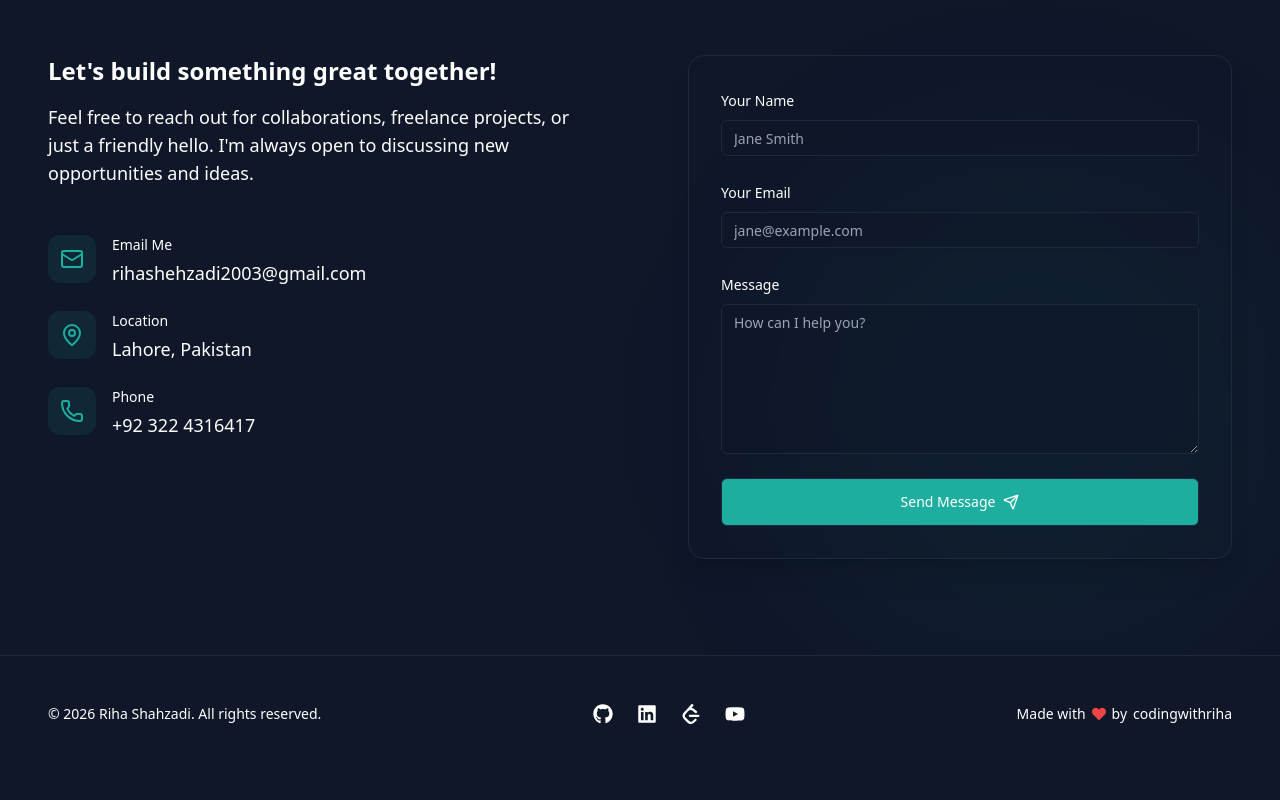
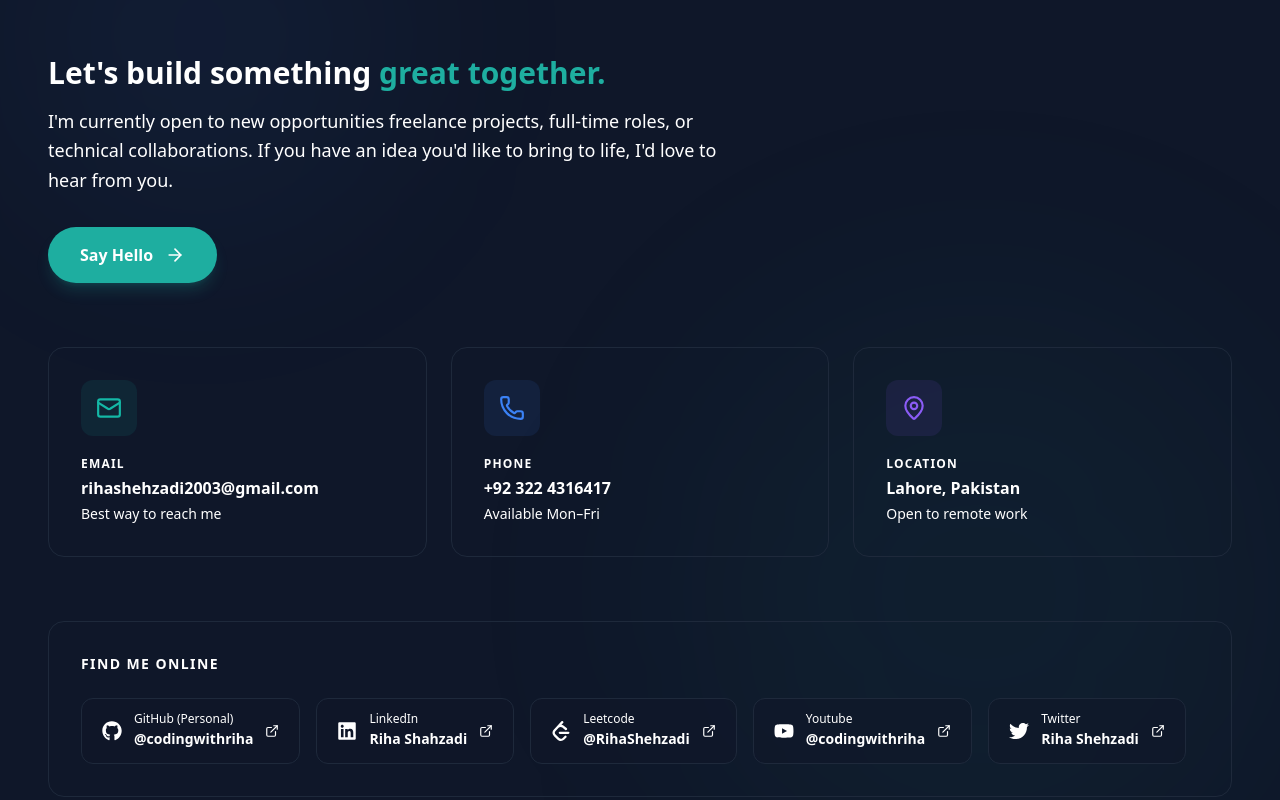
Before and after one commit to codingwithriha/my-portfolio, a React (Vite) app: page / in a window 1280 px wide. Shown: the part 4040-4840 px from the top of the page. Before the commit the page ends 4812 px from the top, so only its background shows below. Built offline with nearby package versions, Linux system fonts and the light colour scheme.

Commit message:
feat: enhance Contact section with new layout and social links

```diff
--- a/src/components/sections/Contact.tsx
+++ b/src/components/sections/Contact.tsx
@@ -1,48 +1,79 @@
-import { useState } from "react";
 import { motion } from "framer-motion";
-import { Mail, MapPin, Phone, Send, CheckCircle, AlertCircle } from "lucide-react";
-import { Button } from "../ui/button";
-import { Input } from "../ui/input";
-import { Textarea } from "../ui/textarea";
+import { Mail, MapPin, Phone, ExternalLink, ArrowRight } from "lucide-react";
+import { FaGithub, FaLinkedin, FaTwitter, FaYoutube } from "react-icons/fa";
+import { SiLeetcode } from "react-icons/si";
 
-type Status = "idle" | "sending" | "success" | "error";
+const CONTACT_CARDS = [
+  {
+    icon: Mail,
+    label: "Email",
+    value: "rihashehzadi2003@gmail.com",
+    href: "mailto:rihashehzadi2003@gmail.com",
+    description: "Best way to reach me",
+    color: "#14b8a6",
+  },
+  {
+    icon: Phone,
+    label: "Phone",
+    value: "+92 322 4316417",
+    href: "tel:+923224316417",
+    description: "Available Mon–Fri",
+    color: "#3b82f6",
+  },
+  {
+    icon: MapPin,
+    label: "Location",
+    value: "Lahore, Pakistan",
+    href: "https://maps.google.com/?q=Lahore,Pakistan",
+    description: "Open to remote work",
+    color: "#8b5cf6",
+  },
+];
+
+const SOCIAL_LINKS = [
+  {
+    label: "GitHub (Personal)",
+    href: "https://github.com/codingwithriha",
+    icon: FaGithub,
+    username: "@codingwithriha",
+    color: "#f0f0f0",
+  },
+  {
+    label: "LinkedIn",
+    href: "https://www.linkedin.com/in/riha-shehzadi",
+    icon: FaLinkedin,
+    username: "Riha Shahzadi",
+    color: "#0a66c2",
+  },
+  {
+    label: "Leetcode",
+    href: "https://leetcode.com/u/RihaShehzadi",
+    icon: SiLeetcode,
+    username: "@RihaShehzadi",
+    color: "#f0f0f0",
+  },
+  {
+    label: "Youtube",
+    href: "https://www.youtube.com/@codingwithriha",
+    icon: FaYoutube,
+    username: "@codingwithriha",
+    color: "#0a66c2",
+  },
+  {
+    label: "Twitter",
+    href: "https://twitter.com/rihashehzadi",
+    icon: FaTwitter,
+    username: "Riha Shehzadi",
+    color: "#0a66c2",
+  },
+
+];
 
 export function Contact() {
-  const [status, setStatus] = useState<Status>("idle");
-  const [errorMsg, setErrorMsg] = useState("");
-  const [form, setForm] = useState({ name: "", email: "", message: "" });
-
-  const handleChange = (e: React.ChangeEvent<HTMLInputElement | HTMLTextAreaElement>) => {
-    setForm((prev) => ({ ...prev, [e.target.name]: e.target.value }));
-  };
-
-  const handleSubmit = async (e: React.FormEvent) => {
-    e.preventDefault();
-    setStatus("sending");
-    setErrorMsg("");
-    try {
-      const res = await fetch("/api/contact", {
-        method: "POST",
-        headers: { "Content-Type": "application/json" },
-        body: JSON.stringify(form),
-      });
-      const data = await res.json() as { success?: boolean; error?: string };
-      if (!res.ok || !data.success) {
-        throw new Error(data.error ?? "Something went wrong.");
-      }
-      setStatus("success");
-      setForm({ name: "", email: "", message: "" });
-      setTimeout(() => setStatus("idle"), 5000);
-    } catch (err) {
-      setErrorMsg(err instanceof Error ? err.message : "Failed to send message.");
-      setStatus("error");
-      setTimeout(() => setStatus("idle"), 5000);
-    }
-  };
-
   return (
     <section id="contact" className="py-24 relative overflow-hidden">
-      <div className="absolute bottom-0 right-0 w-[500px] h-[500px] bg-primary/5 rounded-full blur-[100px] pointer-events-none" />
+      <div className="absolute bottom-0 right-0 w-[600px] h-[600px] bg-primary/5 rounded-full blur-[120px] pointer-events-none" />
+      <div className="absolute top-0 left-0 w-[400px] h-[400px] bg-blue-500/5 rounded-full blur-[100px] pointer-events-none" />
 
       <div className="container mx-auto px-6 md:px-12 relative z-10">
         <motion.div
@@ -56,151 +87,103 @@ export function Contact() {
           <div className="w-20 h-1 bg-primary rounded-full"></div>
         </motion.div>
 
-        <div className="grid lg:grid-cols-2 gap-12 lg:gap-24">
+        {/* Hero CTA */}
         <motion.div
-            initial={{ opacity: 0, x: -30 }}
-            whileInView={{ opacity: 1, x: 0 }}
+          initial={{ opacity: 0, y: 24 }}
+          whileInView={{ opacity: 1, y: 0 }}
           viewport={{ once: true }}
           transition={{ duration: 0.6 }}
-            className="space-y-8"
+          className="mb-16 max-w-2xl"
         >
+          <h3 className="text-2xl md:text-3xl font-bold text-foreground mb-4 leading-snug">
+            Let's build something{" "}
+            <span className="text-primary">great together.</span>
+          </h3>
+          <p className="text-muted-foreground text-lg leading-relaxed mb-8">
+            I'm currently open to new opportunities  freelance projects, full-time roles,
+            or technical collaborations. If you have an idea you'd like to bring to life,
+            I'd love to hear from you.
+          </p>
+          <a
+            href="mailto:rihashehzadi2003@gmail.com"
+            data-testid="link-cta-email"
+            className="inline-flex items-center gap-3 bg-primary text-primary-foreground px-8 py-4 rounded-full text-base font-semibold hover:bg-primary/90 transition-all hover:gap-4 shadow-lg shadow-primary/20"
+          >
+            Say Hello <ArrowRight size={20} />
+          </a>
+        </motion.div>
+
+        {/* Contact cards */}
+        <div className="grid md:grid-cols-3 gap-6 mb-16">
+          {CONTACT_CARDS.map((card, i) => {
+            const Icon = card.icon;
+            return (
+              <motion.a
+                key={card.label}
+                href={card.href}
+                target={card.href.startsWith("http") ? "_blank" : undefined}
+                rel="noopener noreferrer"
+                data-testid={`card-contact-${card.label.toLowerCase()}`}
+                initial={{ opacity: 0, y: 30 }}
+                whileInView={{ opacity: 1, y: 0 }}
+                viewport={{ once: true }}
+                transition={{ duration: 0.5, delay: i * 0.1 }}
+                className="group block bg-card border border-border rounded-2xl p-8 hover:border-primary/40 hover:shadow-lg transition-all"
+              >
+                <div
+                  className="w-14 h-14 rounded-xl flex items-center justify-center mb-5 transition-transform group-hover:scale-110"
+                  style={{ background: `${card.color}18`, color: card.color }}
+                >
+                  <Icon size={26} />
+                </div>
+                <p className="text-xs font-semibold uppercase tracking-widest text-muted-foreground mb-1">
+                  {card.label}
+                </p>
+                <p className="text-foreground font-semibold text-base mb-1 break-all group-hover:text-primary transition-colors">
+                  {card.value}
+                </p>
+                <p className="text-muted-foreground text-sm">{card.description}</p>
+              </motion.a>
+            );
+          })}
+        </div>
+
+        {/* Social links */}
+        <motion.div
+          initial={{ opacity: 0, y: 20 }}
+          whileInView={{ opacity: 1, y: 0 }}
+          viewport={{ once: true }}
+          transition={{ duration: 0.5, delay: 0.3 }}
+          className="bg-card border border-border rounded-2xl p-8"
+        >
+          <p className="text-sm font-semibold uppercase tracking-widest text-muted-foreground mb-6">
+            Find me online
+          </p>
+          <div className="flex flex-col sm:flex-row flex-wrap gap-4">
+            {SOCIAL_LINKS.map((link) => {
+              const Icon = link.icon;
+              return (
+                <a
+                  key={link.href}
+                  href={link.href}
+                  target="_blank"
+                  rel="noopener noreferrer"
+                  data-testid={`link-social-${link.label.toLowerCase().replace(/\s+/g, "-")}`}
+                  className="group flex items-center gap-3 bg-background/60 border border-border hover:border-primary/40 rounded-xl px-5 py-3.5 transition-all hover:shadow-md"
+                >
+                  <Icon size={20} className="text-muted-foreground group-hover:text-primary transition-colors" />
                   <div>
-              <h3 className="text-2xl font-bold mb-4">Let's build something great together!</h3>
-              <p className="text-muted-foreground text-lg">
-                Feel free to reach out for collaborations, freelance projects, or just a friendly hello.
-                I'm always open to discussing new opportunities and ideas.
+                    <p className="text-xs text-muted-foreground leading-none mb-1">{link.label}</p>
+                    <p className="text-sm font-semibold text-foreground group-hover:text-primary transition-colors">
+                      {link.username}
                     </p>
                   </div>
-
-            <div className="space-y-6 pt-4">
-              <div className="flex items-start gap-4">
-                <div className="w-12 h-12 rounded-xl bg-primary/10 flex items-center justify-center text-primary shrink-0">
-                  <Mail size={24} />
-                </div>
-                <div>
-                  <span className="block text-sm text-muted-foreground mb-1">Email Me</span>
-                  <a
-                    href="mailto:rihashehzadi2003@gmail.com"
-                    data-testid="link-email"
-                    className="text-lg font-medium text-foreground hover:text-primary transition-colors"
-                  >
-                    rihashehzadi2003@gmail.com
+                  <ExternalLink size={14} className="ml-auto text-muted-foreground/50 group-hover:text-primary transition-colors" />
                 </a>
-                </div>
-              </div>
-
-              <div className="flex items-start gap-4">
-                <div className="w-12 h-12 rounded-xl bg-primary/10 flex items-center justify-center text-primary shrink-0">
-                  <MapPin size={24} />
-                </div>
-                <div>
-                  <span className="block text-sm text-muted-foreground mb-1">Location</span>
-                  <span className="text-lg font-medium text-foreground">Lahore, Pakistan</span>
-                </div>
-              </div>
-
-              <div className="flex items-start gap-4">
-                <div className="w-12 h-12 rounded-xl bg-primary/10 flex items-center justify-center text-primary shrink-0">
-                  <Phone size={24} />
-                </div>
-                <div>
-                  <span className="block text-sm text-muted-foreground mb-1">Phone</span>
-                  <a
-                    href="tel:+923224316417"
-                    data-testid="link-phone"
-                    className="text-lg font-medium text-foreground hover:text-primary transition-colors"
-                  >
-                    +92 322 4316417
-                  </a>
-                </div>
-              </div>
+              );
+            })}
           </div>
         </motion.div>
-
-          <motion.div
-            initial={{ opacity: 0, x: 30 }}
-            whileInView={{ opacity: 1, x: 0 }}
-            viewport={{ once: true }}
-            transition={{ duration: 0.6 }}
-          >
-            <form
-              onSubmit={handleSubmit}
-              className="bg-card border border-border rounded-2xl p-8 shadow-xl space-y-6"
-            >
-              <div className="space-y-2">
-                <label htmlFor="name" className="text-sm font-medium">Your Name</label>
-                <Input
-                  id="name"
-                  name="name"
-                  required
-                  value={form.name}
-                  onChange={handleChange}
-                  placeholder="Jane Smith"
-                  data-testid="input-name"
-                  className="bg-background/50"
-                />
-              </div>
-
-              <div className="space-y-2">
-                <label htmlFor="email" className="text-sm font-medium">Your Email</label>
-                <Input
-                  id="email"
-                  name="email"
-                  type="email"
-                  required
-                  value={form.email}
-                  onChange={handleChange}
-                  placeholder="jane@example.com"
-                  data-testid="input-email"
-                  className="bg-background/50"
-                />
-              </div>
-
-              <div className="space-y-2">
-                <label htmlFor="message" className="text-sm font-medium">Message</label>
-                <Textarea
-                  id="message"
-                  name="message"
-                  required
-                  value={form.message}
-                  onChange={handleChange}
-                  placeholder="How can I help you?"
-                  data-testid="input-message"
-                  className="min-h-[150px] bg-background/50 resize-y"
-                />
-              </div>
-
-              {status === "error" && (
-                <div className="flex items-center gap-2 text-sm text-red-400 bg-red-500/10 border border-red-500/20 rounded-lg px-4 py-3">
-                  <AlertCircle size={16} className="shrink-0" />
-                  {errorMsg}
-                </div>
-              )}
-
-              <Button
-                type="submit"
-                size="lg"
-                data-testid="button-send-message"
-                className="w-full h-12"
-                disabled={status === "sending" || status === "success"}
-              >
-                {status === "sending" && (
-                  <span className="flex items-center gap-2">Sending...</span>
-                )}
-                {status === "success" && (
-                  <span className="flex items-center gap-2">
-                    <CheckCircle size={18} /> Message Sent!
-                  </span>
-                )}
-                {(status === "idle" || status === "error") && (
-                  <span className="flex items-center gap-2">
-                    Send Message <Send size={18} />
-                  </span>
-                )}
-              </Button>
-            </form>
-          </motion.div>
-        </div>
       </div>
     </section>
   );
```
Lines whose indentation alone changed are shown as unchanged.
